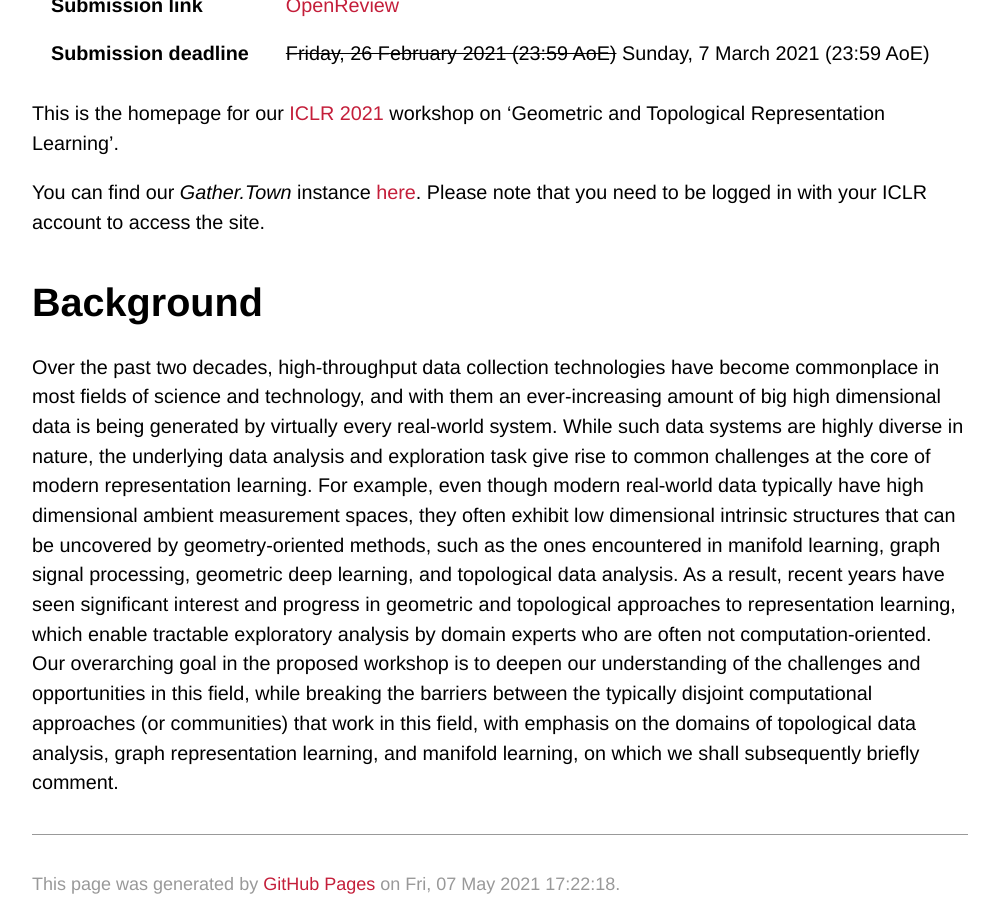
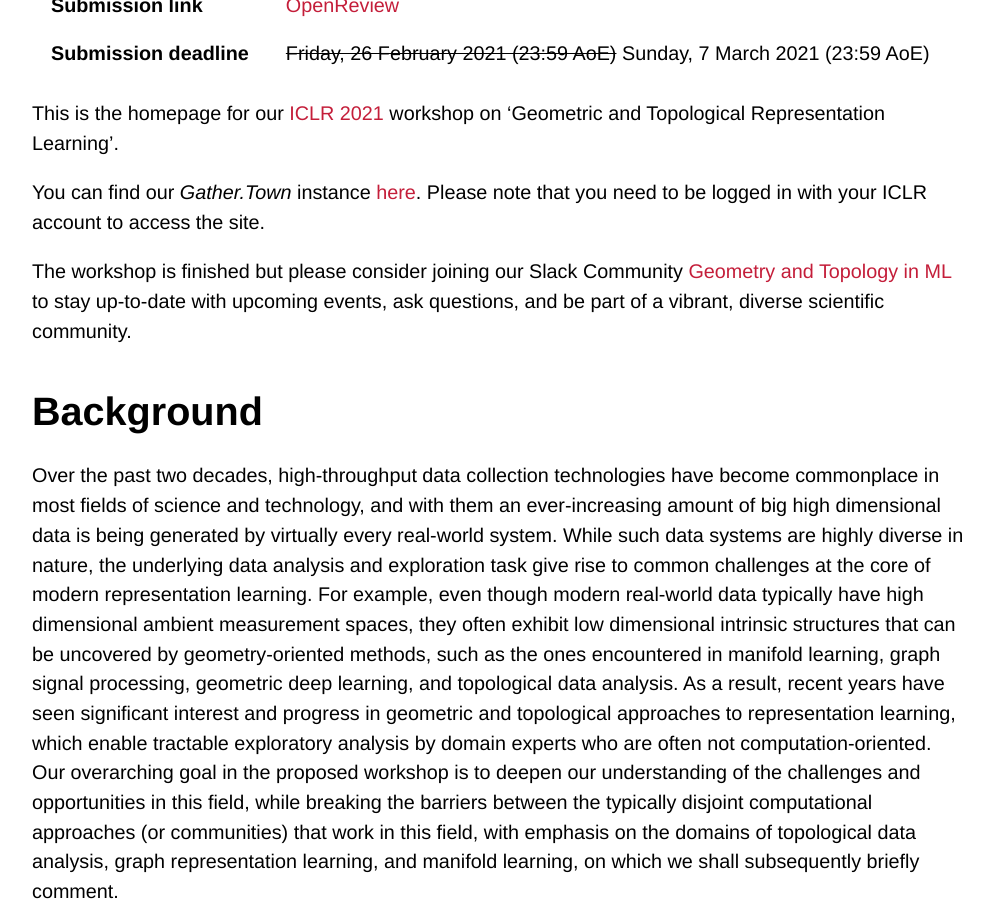
Before and after one commit to gt-rl/gt-rl.github.io, a Jekyll site: the page built from index.md, in a window 1280 px wide and 900 px high, scrolled down 732 px. Shown: the whole window, without its empty margins (140-1139 px from the left). Built offline with Jekyll 4.4.1, drawn with Linux system fonts in a browser that asks for light colours; some web fonts are replaced; our own code applies the rules of GitHub Pages for plain Markdown files.

Commit message:
Added link to Slack

```diff
--- a/index.md
+++ b/index.md
@@ -14,6 +14,8 @@ Representation Learning'.
 
 You can find our *Gather.Town* instance [here](https://eventhosts.gather.town/app/521DLws31zFHszdo/GTRL%20@%20ICLR%202021).
 Please note that you need to be logged in with your ICLR account to access the site.
+
+The workshop is finished but please consider joining our Slack Community [Geometry and Topology in ML](https://tda-in-ml.slack.com/join/shared_invite/enQtOTIyMTIyNTYxMTM2LTA2YmQyZjVjNjgxZWYzMDUyODY5MjlhMGE3ZTI1MzE4NjI2OTY0MmUyMmQ3NGE0MTNmMzNiMTViMjM2MzE4OTc#/) to stay up-to-date with upcoming events, ask questions, and be part of a vibrant, diverse scientific community.
 
 # Background
 
```
